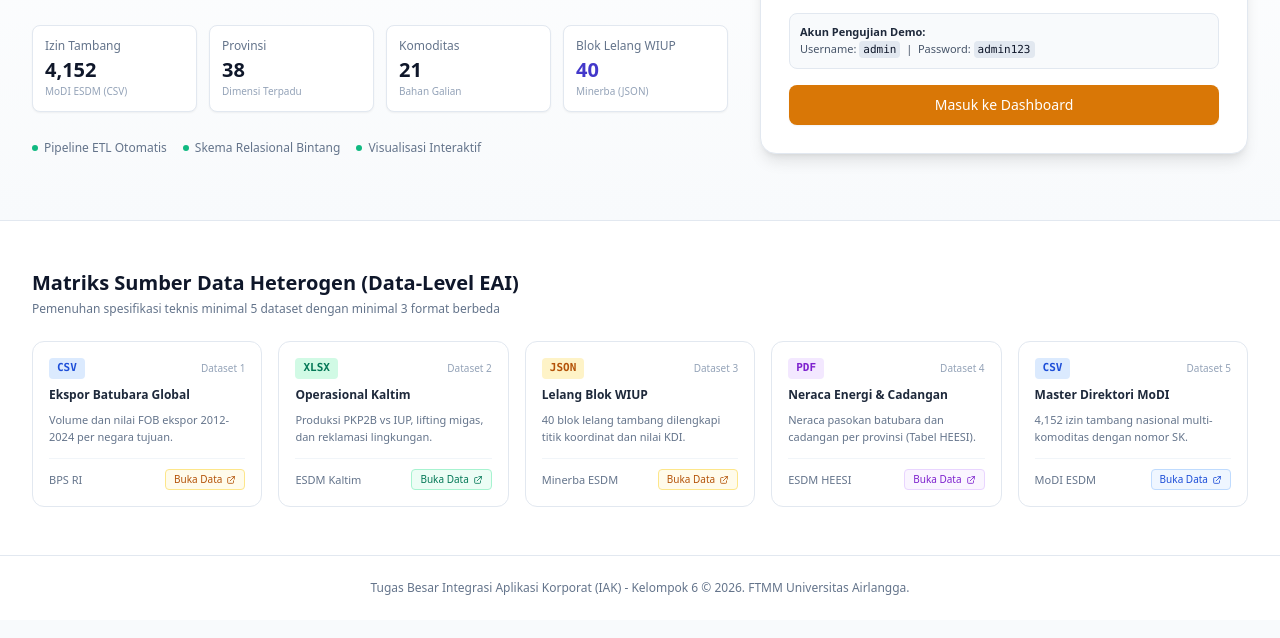
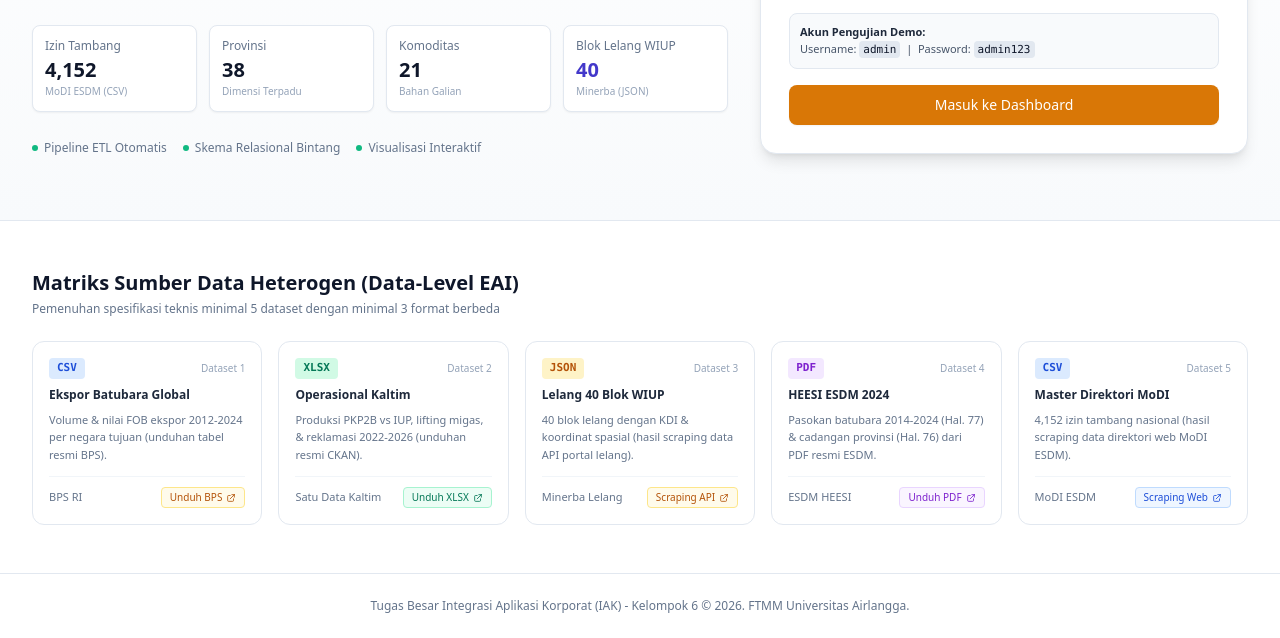
Before and after one commit to Primarizki21/Dashboard-IAK-EAI, a plain HTML site: page src/iak_dashboard/static/landing.html in a window 1280 px wide. Shown: the part 351-989 px from the top of the page. Drawn offline with nearby package versions, Linux system fonts and the light colour scheme; no server answers.

Commit message:
feat(etl): upgrade HEESI PDF to 2024 edition and clarify scraping data provenance
- Upgrade Dataset 4 to official Handbook of Energy & Economic Statistics (HEESI) 2024
- Extract 2014-2024 national coal supply balance (Hal. 77) and Dec 2024 coal reserves (Hal. 76)
- Re-run ETL pipeline with updated national peak production reaching 836.1M tonnes (2024)
- Update landing page with direct links to HEESI 2024 PDF and minerba.esdm.go.id/lelang/
- Clarify scraping data methodology on Dataset 3 (WIUP auctions) and Dataset 5 (MoDI licenses)
- Update LAPORAN_EAI_PERTAMBANGAN.md and README.md with 2024 statistics and provenance

```diff
--- a/src/iak_dashboard/static/landing.html
+++ b/src/iak_dashboard/static/landing.html
@@ -153,12 +153,12 @@
                 <span class="text-[10px] text-slate-400">Dataset 1</span>
               </div>
               <h3 class="text-xs font-bold text-slate-800 group-hover:text-amber-800 transition-colors">Ekspor Batubara Global</h3>
-              <p class="text-[11px] text-slate-500 leading-relaxed">Volume dan nilai FOB ekspor 2012-2024 per negara tujuan.</p>
+              <p class="text-[11px] text-slate-500 leading-relaxed">Volume & nilai FOB ekspor 2012-2024 per negara tujuan (unduhan tabel resmi BPS).</p>
             </div>
             <div class="mt-3 pt-2.5 border-t border-slate-100 flex items-center justify-between text-[11px]">
               <span class="text-slate-500 font-medium group-hover:text-slate-700 transition-colors">BPS RI</span>
               <span class="inline-flex items-center space-x-1 text-[10px] font-medium text-amber-700 bg-amber-50 group-hover:bg-amber-100 px-2 py-0.5 rounded border border-amber-200 group-hover:border-amber-300 transition-all">
-                <span>Buka Data</span>
+                <span>Unduh BPS</span>
                 <svg class="w-2.5 h-2.5 transform group-hover:translate-x-0.5 group-hover:-translate-y-0.5 transition-transform" fill="none" stroke="currentColor" viewBox="0 0 24 24">
                   <path stroke-linecap="round" stroke-linejoin="round" stroke-width="2" d="M10 6H6a2 2 0 00-2 2v10a2 2 0 002 2h10a2 2 0 002-2v-4M14 4h6m0 0v6m0-6L10 14" />
                 </svg>
@@ -177,12 +177,12 @@
                 <span class="text-[10px] text-slate-400">Dataset 2</span>
               </div>
               <h3 class="text-xs font-bold text-slate-800 group-hover:text-amber-800 transition-colors">Operasional Kaltim</h3>
-              <p class="text-[11px] text-slate-500 leading-relaxed">Produksi PKP2B vs IUP, lifting migas, dan reklamasi lingkungan.</p>
+              <p class="text-[11px] text-slate-500 leading-relaxed">Produksi PKP2B vs IUP, lifting migas, & reklamasi 2022-2026 (unduhan resmi CKAN).</p>
             </div>
             <div class="mt-3 pt-2.5 border-t border-slate-100 flex items-center justify-between text-[11px]">
-              <span class="text-slate-500 font-medium group-hover:text-slate-700 transition-colors">ESDM Kaltim</span>
+              <span class="text-slate-500 font-medium group-hover:text-slate-700 transition-colors">Satu Data Kaltim</span>
               <span class="inline-flex items-center space-x-1 text-[10px] font-medium text-emerald-700 bg-emerald-50 group-hover:bg-emerald-100 px-2 py-0.5 rounded border border-emerald-200 group-hover:border-emerald-300 transition-all">
-                <span>Buka Data</span>
+                <span>Unduh XLSX</span>
                 <svg class="w-2.5 h-2.5 transform group-hover:translate-x-0.5 group-hover:-translate-y-0.5 transition-transform" fill="none" stroke="currentColor" viewBox="0 0 24 24">
                   <path stroke-linecap="round" stroke-linejoin="round" stroke-width="2" d="M10 6H6a2 2 0 00-2 2v10a2 2 0 002 2h10a2 2 0 002-2v-4M14 4h6m0 0v6m0-6L10 14" />
                 </svg>
@@ -191,7 +191,7 @@
           </a>
 
           <!-- Card 3: Ditjen Minerba Lelang WIUP -->
-          <a href="https://minerba.esdm.go.id/lelang"
+          <a href="https://minerba.esdm.go.id/lelang/"
              target="_blank"
              rel="noopener noreferrer"
              class="group p-4 rounded-xl border border-slate-200 bg-white hover:border-amber-400 hover:shadow-md hover:-translate-y-1 transition-all duration-200 flex flex-col justify-between block focus:outline-none focus:ring-2 focus:ring-amber-500">
@@ -200,13 +200,13 @@
                 <span class="text-[11px] font-bold text-amber-700 bg-amber-100 px-2 py-0.5 rounded font-mono">JSON</span>
                 <span class="text-[10px] text-slate-400">Dataset 3</span>
               </div>
-              <h3 class="text-xs font-bold text-slate-800 group-hover:text-amber-800 transition-colors">Lelang Blok WIUP</h3>
-              <p class="text-[11px] text-slate-500 leading-relaxed">40 blok lelang tambang dilengkapi titik koordinat dan nilai KDI.</p>
+              <h3 class="text-xs font-bold text-slate-800 group-hover:text-amber-800 transition-colors">Lelang 40 Blok WIUP</h3>
+              <p class="text-[11px] text-slate-500 leading-relaxed">40 blok lelang dengan KDI & koordinat spasial (hasil scraping data API portal lelang).</p>
             </div>
             <div class="mt-3 pt-2.5 border-t border-slate-100 flex items-center justify-between text-[11px]">
-              <span class="text-slate-500 font-medium group-hover:text-slate-700 transition-colors">Minerba ESDM</span>
+              <span class="text-slate-500 font-medium group-hover:text-slate-700 transition-colors">Minerba Lelang</span>
               <span class="inline-flex items-center space-x-1 text-[10px] font-medium text-amber-700 bg-amber-50 group-hover:bg-amber-100 px-2 py-0.5 rounded border border-amber-200 group-hover:border-amber-300 transition-all">
-                <span>Buka Data</span>
+                <span>Scraping API</span>
                 <svg class="w-2.5 h-2.5 transform group-hover:translate-x-0.5 group-hover:-translate-y-0.5 transition-transform" fill="none" stroke="currentColor" viewBox="0 0 24 24">
                   <path stroke-linecap="round" stroke-linejoin="round" stroke-width="2" d="M10 6H6a2 2 0 00-2 2v10a2 2 0 002 2h10a2 2 0 002-2v-4M14 4h6m0 0v6m0-6L10 14" />
                 </svg>
@@ -214,8 +214,8 @@
             </div>
           </a>
 
-          <!-- Card 4: ESDM HEESI 2021 PDF -->
-          <a href="https://esdm.go.id/en/publikasi/handbook-of-energy-economic-statistics-of-indonesia-heesi"
+          <!-- Card 4: ESDM HEESI 2024 PDF -->
+          <a href="https://www.esdm.go.id/assets/media/content/content-handbook-of-energy-and-economic-statistics-of-indonesia-2024.pdf"
              target="_blank"
              rel="noopener noreferrer"
              class="group p-4 rounded-xl border border-slate-200 bg-white hover:border-amber-400 hover:shadow-md hover:-translate-y-1 transition-all duration-200 flex flex-col justify-between block focus:outline-none focus:ring-2 focus:ring-amber-500">
@@ -224,13 +224,13 @@
                 <span class="text-[11px] font-bold text-purple-700 bg-purple-100 px-2 py-0.5 rounded font-mono">PDF</span>
                 <span class="text-[10px] text-slate-400">Dataset 4</span>
               </div>
-              <h3 class="text-xs font-bold text-slate-800 group-hover:text-amber-800 transition-colors">Neraca Energi & Cadangan</h3>
-              <p class="text-[11px] text-slate-500 leading-relaxed">Neraca pasokan batubara dan cadangan per provinsi (Tabel HEESI).</p>
+              <h3 class="text-xs font-bold text-slate-800 group-hover:text-amber-800 transition-colors">HEESI ESDM 2024</h3>
+              <p class="text-[11px] text-slate-500 leading-relaxed">Pasokan batubara 2014-2024 (Hal. 77) & cadangan provinsi (Hal. 76) dari PDF resmi ESDM.</p>
             </div>
             <div class="mt-3 pt-2.5 border-t border-slate-100 flex items-center justify-between text-[11px]">
               <span class="text-slate-500 font-medium group-hover:text-slate-700 transition-colors">ESDM HEESI</span>
               <span class="inline-flex items-center space-x-1 text-[10px] font-medium text-purple-700 bg-purple-50 group-hover:bg-purple-100 px-2 py-0.5 rounded border border-purple-200 group-hover:border-purple-300 transition-all">
-                <span>Buka Data</span>
+                <span>Unduh PDF</span>
                 <svg class="w-2.5 h-2.5 transform group-hover:translate-x-0.5 group-hover:-translate-y-0.5 transition-transform" fill="none" stroke="currentColor" viewBox="0 0 24 24">
                   <path stroke-linecap="round" stroke-linejoin="round" stroke-width="2" d="M10 6H6a2 2 0 00-2 2v10a2 2 0 002 2h10a2 2 0 002-2v-4M14 4h6m0 0v6m0-6L10 14" />
                 </svg>
@@ -249,12 +249,12 @@
                 <span class="text-[10px] text-slate-400">Dataset 5</span>
               </div>
               <h3 class="text-xs font-bold text-slate-800 group-hover:text-amber-800 transition-colors">Master Direktori MoDI</h3>
-              <p class="text-[11px] text-slate-500 leading-relaxed">4,152 izin tambang nasional multi-komoditas dengan nomor SK.</p>
+              <p class="text-[11px] text-slate-500 leading-relaxed">4,152 izin tambang nasional (hasil scraping data direktori web MoDI ESDM).</p>
             </div>
             <div class="mt-3 pt-2.5 border-t border-slate-100 flex items-center justify-between text-[11px]">
               <span class="text-slate-500 font-medium group-hover:text-slate-700 transition-colors">MoDI ESDM</span>
               <span class="inline-flex items-center space-x-1 text-[10px] font-medium text-blue-700 bg-blue-50 group-hover:bg-blue-100 px-2 py-0.5 rounded border border-blue-200 group-hover:border-blue-300 transition-all">
-                <span>Buka Data</span>
+                <span>Scraping Web</span>
                 <svg class="w-2.5 h-2.5 transform group-hover:translate-x-0.5 group-hover:-translate-y-0.5 transition-transform" fill="none" stroke="currentColor" viewBox="0 0 24 24">
                   <path stroke-linecap="round" stroke-linejoin="round" stroke-width="2" d="M10 6H6a2 2 0 00-2 2v10a2 2 0 002 2h10a2 2 0 002-2v-4M14 4h6m0 0v6m0-6L10 14" />
                 </svg>
```
Also changed, not shown: src/iak_dashboard/static/dashboard.html (+7 -7 lines), 5 other files.
